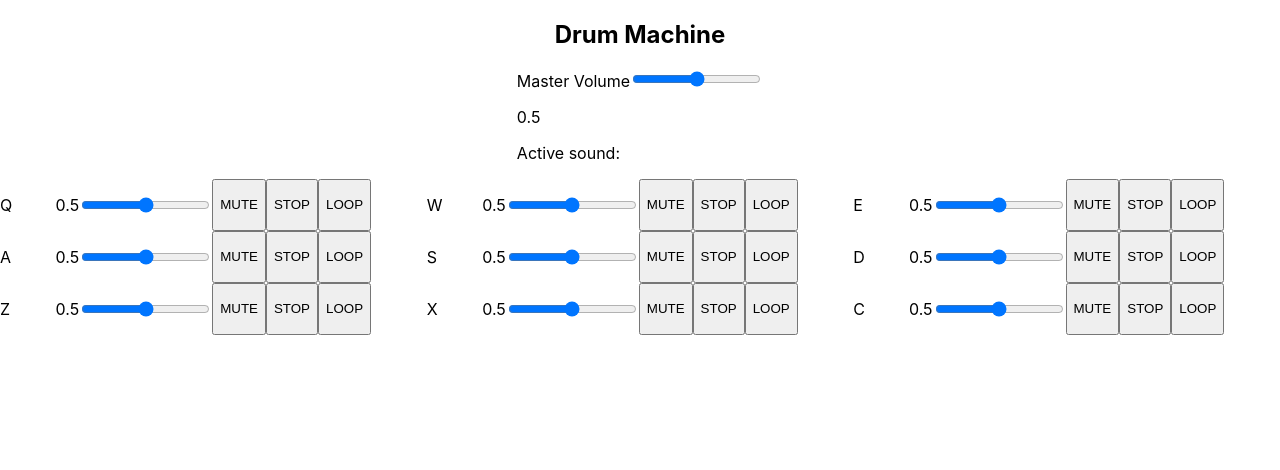
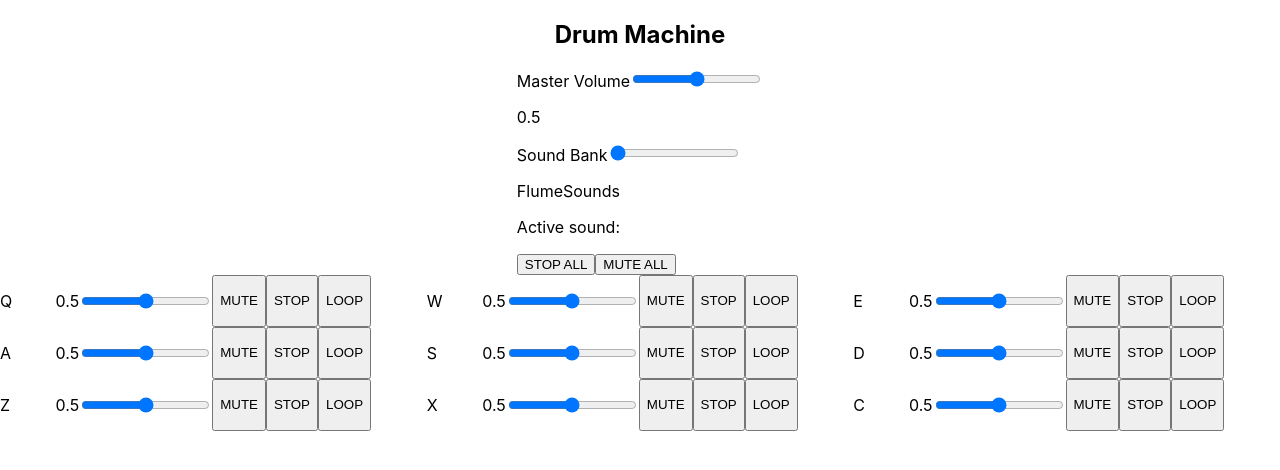
Before and after one commit to nic-vo/nv-portfolio, a Next.js app: page /fcc/drum-machine in a window 1280 px wide. Shown: the top 470 px of the page. Built offline with nearby package versions, Linux system fonts and the light colour scheme.

Commit message:
Add master inputs to control panel
Use the handlers passed from parent to control global volume, sound bank, global mute, and pulse stopAll

```diff
--- a/components/fcc/drummachine/ControlPanel.js
+++ b/components/fcc/drummachine/ControlPanel.js
@@ -5,8 +5,17 @@ import styles from '../../../styles/fcc/DrumMachine/ControlPanel.module.css';
 const ControlPanel = ({ displaySound, mVolume, bankIndex, bank, muteAll, mVolumeHandler, bankIndexHandler, stopAllHandler, muteAllHandler }) => {
 	return (
 		<div>
-			<label for="mVolume">Master Volume<input id="mVolume" type="range" min="0" max="1" step="0.05" value={mVolume} onInput={mVolumeHandler} /> <p>{mVolume}</p></label>
+			<label htmlFor="mVolume">Master Volume
+				<input id="mVolume" type="range" min="0" max="1" step="0.05" value={mVolume} onInput={mVolumeHandler} />
+				<p>{mVolume}</p>
+			</label>
+			<label htmlFor="bankIndex">Sound Bank
+				<input id="bankIndex" type="range" min="0" max="2" step="1" value={bankIndex} onInput={bankIndexHandler} />
+				<p>{bank}</p>
+			</label>
 			<p>Active sound: {displaySound}</p>
+			<button onClick={stopAllHandler}>STOP ALL</button>
+			<button onClick={muteAllHandler}>MUTE ALL</button>
 		</div>
 	);
 };
```
